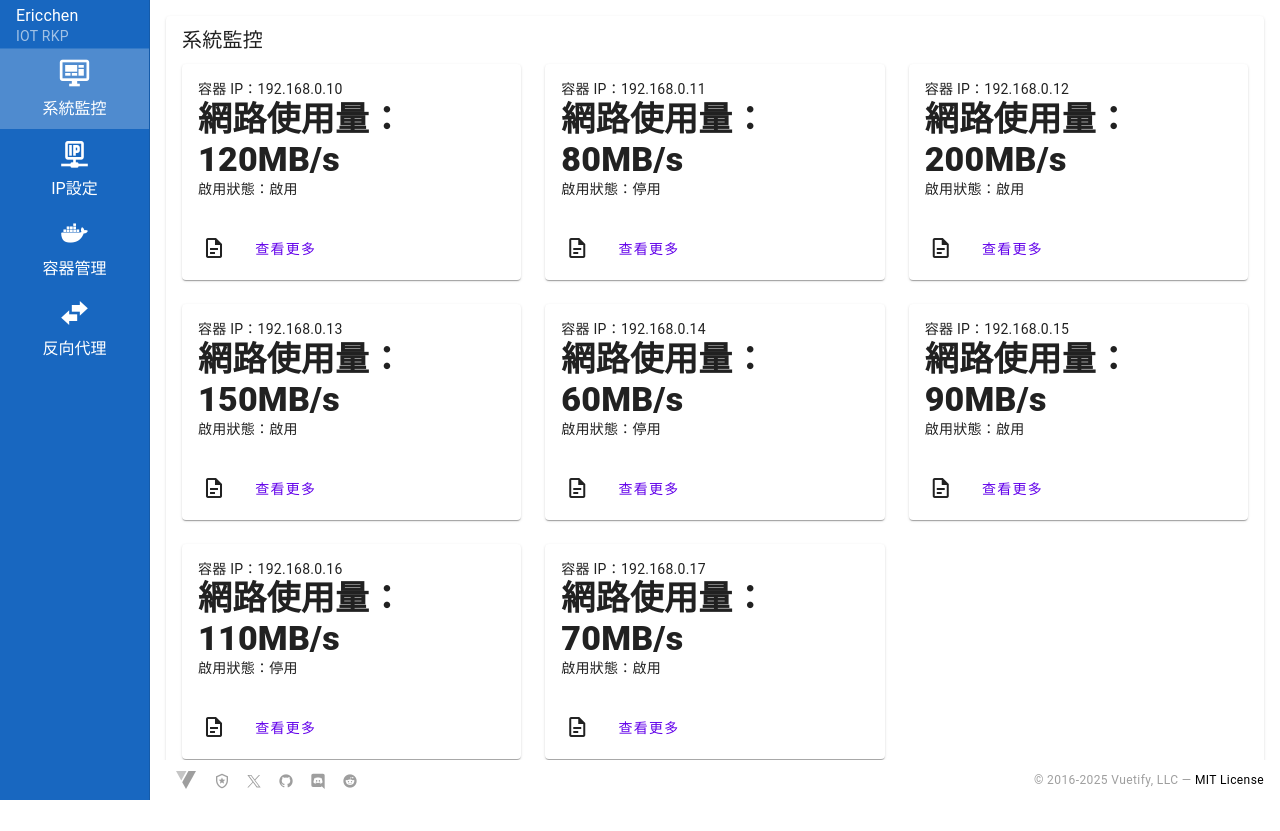
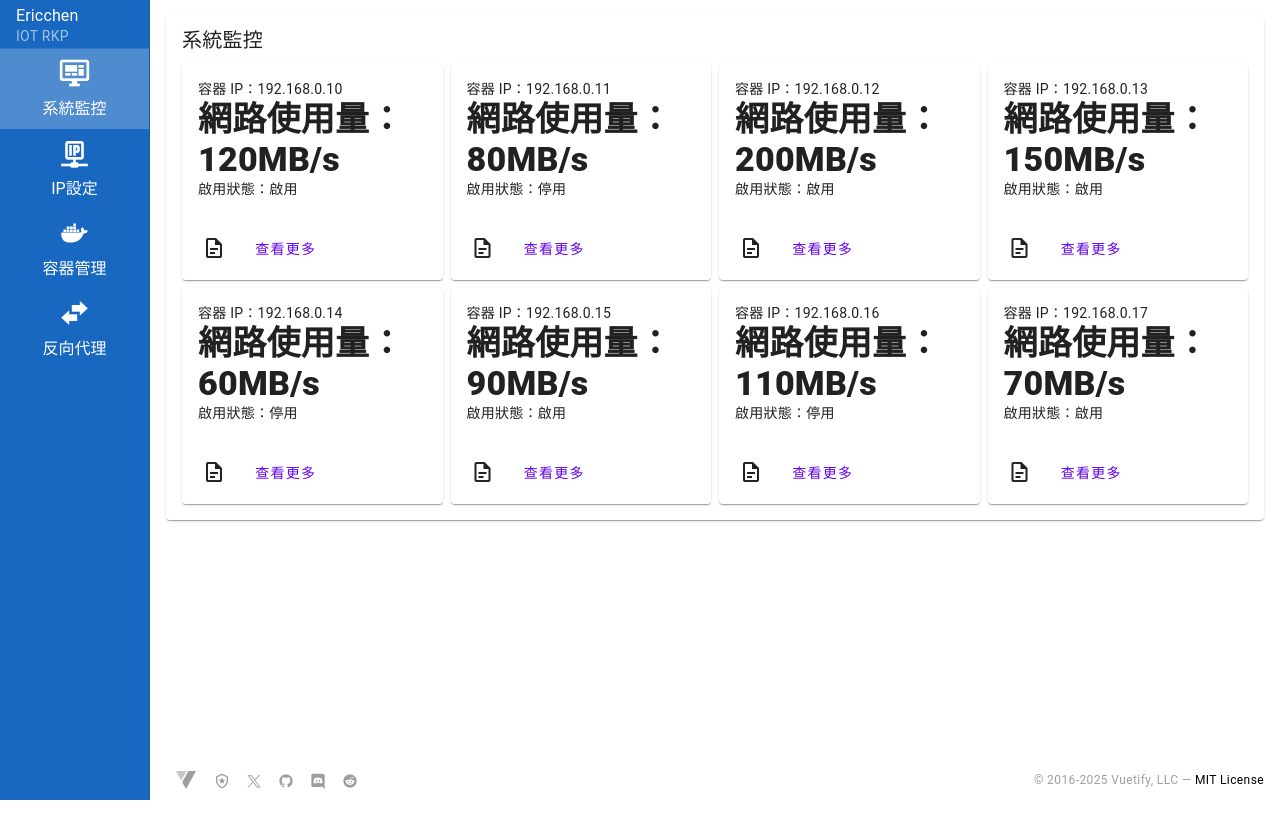
Before and after one commit to Jyunnn/iot_rkpweb, a Vue app: page /SystemMonitoring in a window 1280 px wide. After the commit the page ends 800 px from the top, so only its background shows below. Built offline with nearby package versions, Linux system fonts and the light colour scheme; a small style sheet from the web is missing.

Commit message:
feat: responsive system card grid

```diff
--- a/src/pages/SystemMonitoring.vue
+++ b/src/pages/SystemMonitoring.vue
@@ -3,14 +3,11 @@
     <v-card>
       <v-card-title>系統監控</v-card-title>
       <v-card-text>
-        <v-row>
-          <v-col
+        <div class="system-grid">
+          <SystemCard
             v-for="(item, index) in systems"
             :key="index"
-            cols="12"
-            md="4"
           >
-            <SystemCard>
             <template #default>
               <div>容器 IP：{{ item.ip }}</div>
               <p class="text-h4 font-weight-black">網路使用量：{{ item.networkUsage }}</p>
@@ -23,8 +20,7 @@
               <v-btn color="deep-purple-accent-4" variant="text">查看更多</v-btn>
             </template>
           </SystemCard>
-          </v-col>
-        </v-row>
+        </div>
       </v-card-text>
     </v-card>
     <v-dialog v-model="logsDialog" max-width="600">
@@ -119,3 +115,29 @@
     }
   }
 </script>
+
+<style scoped>
+.system-grid {
+  display: grid;
+  gap: 8px;
+  grid-template-columns: repeat(1, 1fr);
+}
+
+@media (min-width: 800px) {
+  .system-grid {
+    grid-template-columns: repeat(3, 1fr);
+  }
+}
+
+@media (min-width: 1200px) {
+  .system-grid {
+    grid-template-columns: repeat(4, 1fr);
+  }
+}
+
+@media (min-width: 1800px) {
+  .system-grid {
+    grid-template-columns: repeat(6, 1fr);
+  }
+}
+</style>
```
Lines whose indentation alone changed are shown as unchanged.
